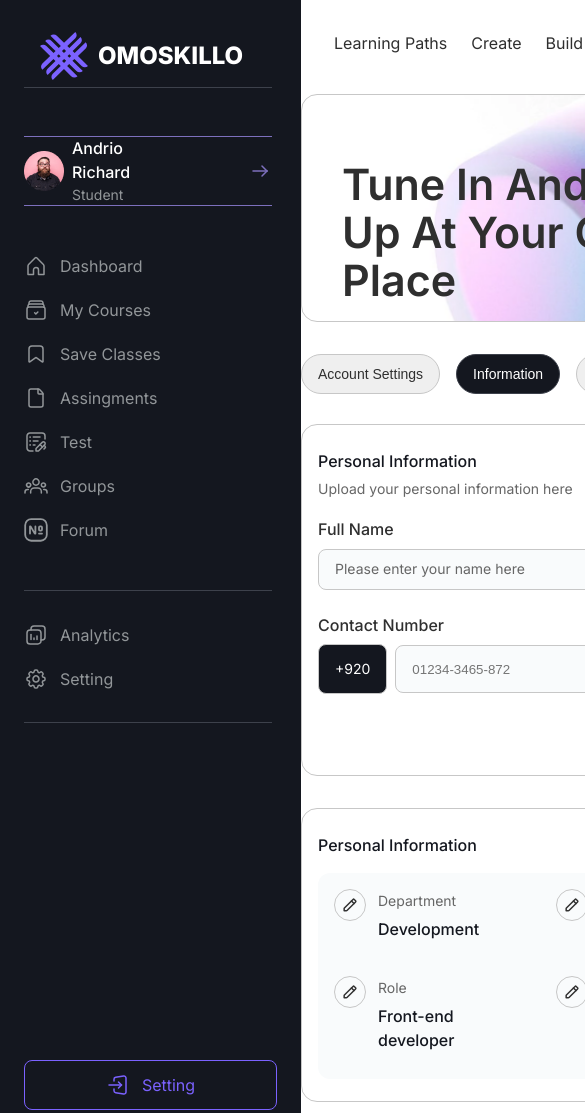
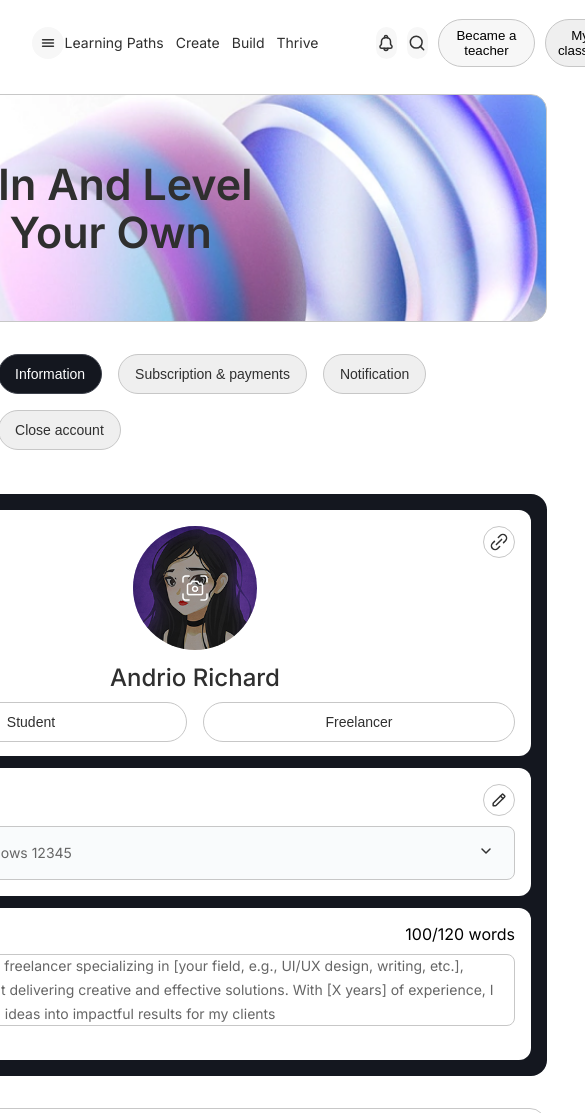
Before and after one commit to TamarCoder/Omoskillo, a plain HTML site: page index.html in a window 390 px wide. Shown: the top 1113 px of the page, 585 px wide, since content can reach past the window. Drawn offline with Linux system fonts and the light colour scheme.

Commit message:
test version for

```diff
--- a/global.css
+++ b/global.css
@@ -210,11 +210,16 @@ header {
 
 }
 
+.planshet-burger {
+    display: none;
+}
+
 .header-left {
     width: 323px;
     height: 38px;
     display: flex;
     align-items: center;
+    justify-content: space-between;
 }
 
 .navigation {
@@ -336,9 +341,11 @@ main {
 .main-buttons {
     width: 913px;
     height: 38px;
-    display: inline-flex;
+    display: flex;
     align-items: flex-start;
+    align-content: flex-start;
     gap: 16px;
+    flex-wrap: wrap;
 }
 
 .main-btn {
@@ -378,7 +385,8 @@ main {
 
 .main-content-container {
     width: 1080px;
-    height: 710px;
+    display: flex;
+    align-items: center;
 }
 
 .main-content-container-content {
@@ -386,7 +394,6 @@ main {
     height: 678px;
     display: flex;
     justify-content: space-between;
-    flex-wrap: wrap;
     gap: 32px;
 }
 
@@ -975,6 +982,7 @@ main {
     border-radius: 8px;
     border: 1px solid #C7C7C7;
 }
+
 .right-aside-bottom-text p {
     color: #666;
     font-size: 14px;
@@ -982,3 +990,150 @@ main {
     font-weight: 400;
     line-height: 24px;
 }
+
+
+
+
+
+
+
+
+/* პლანშეტისთვის */
+
+@media screen and (max-width: 768px) {
+    .container {
+        width: 100%;
+    }
+
+    aside {
+        display: none;
+    }
+
+    .main-content {
+        width: 100%;
+    }
+
+    header {
+        display: flex;
+        height: 62px;
+        display: flex;
+        align-items: flex-start;
+        justify-content: space-between;
+        padding: 24px 32px;
+        gap: 57px;
+
+    }
+
+    .planshet-burger {
+        display: inline-flex;
+        width: 32px;
+        height: 32px;
+        justify-content: center;
+        align-items: center;
+        border-radius: 100px;
+        background: #F7F7F7;
+    }
+
+    .header-left {
+        width: 311px;
+    }
+
+    .navigation {
+        width: 255px;
+
+    }
+
+    .navigation-lists {
+        width: 255px;
+        display: flex;
+        justify-content: center;
+        align-items: center;
+        gap: 12px;
+
+    }
+
+    .list-item a {
+        display: inline-block;
+        color: #2F2F2F;
+        font-size: 14px;
+        font-style: normal;
+        font-weight: 400;
+        line-height: 24px;
+    }
+
+    .header-right {
+        width: 336px;
+        display: flex;
+        align-items: center;
+        gap: 10px;
+    }
+
+
+    main {
+        display: flex;
+        justify-content: center;
+    }
+
+    .main__wrapper {
+        max-width: 768px;
+        width: 100%;
+        display: flex;
+        flex-direction: column;
+        align-items: center;
+        gap: 32px;
+    }
+
+    .main-cover {
+        width: 704px;
+    }
+    .main-buttons{
+        width: 704px;
+        height: 95px;
+        display: flex;
+        align-items: flex-start;
+        align-content: flex-start;
+        gap: 16px;
+        flex-wrap: wrap;
+
+    }
+    .main-content-container{
+       width: 704px;
+    }
+    .main-content-container-content{
+        width: 704px;
+        height: 1318px;
+        display: flex;
+        flex-direction: column-reverse;
+        align-items: center;
+        justify-content: center;
+    }
+
+    .right-aside{
+        width: 704px;
+        height: 582px;
+    }
+    .right-aside-top-two{
+        width: 100%;
+    }
+    .right-aside-top-two-buttons{
+        width: 100%;
+    }
+    .right-aside-top{
+       width: 672px;
+    }
+    .right-aside-center-top{
+        width: 100%;
+    }
+    .right-aside-center{
+       width: 672px;
+    }
+    .right-aside-bottom{
+       width: 672px;
+
+    }
+    .right-aside-bottom-text{
+        width: 640px;
+        height: 72px;
+    }
+
+}
--- a/index.html
+++ b/index.html
@@ -93,6 +93,9 @@
 
             <header>
                 <div class="header-left">
+                    <div class="planshet-burger">
+                        <img src="./images/butger-line.svg" alt="">
+                    </div>
                     <nav class="navigation">
                         <ul class="navigation-lists">
                             <li class="list-item">
@@ -261,7 +264,7 @@
                                         </div>
                                         <div class="photos">
                                             <div class="photo-icon">
-                                                <img src="./images/Frame37.png" alt=""  >
+                                                <img src="./images/Frame37.png" alt="">
                                             </div>
                                         </div>
                                         <div class="icon">
@@ -286,7 +289,7 @@
                                         </div>
                                     </div>
                                     <div class="right-aside-center-bottom">
-                                       <p>Evergreen Meadows 12345</p>
+                                        <p>Evergreen Meadows 12345</p>
                                         <div class="box-content-none">
                                             <img src="./images/bottonArrow.svg" alt="redact">
                                         </div>
@@ -299,7 +302,10 @@
                                         <p>100/120 words</p>
                                     </div>
                                     <div class="right-aside-bottom-text">
-                                        <p>"I'm a dedicated freelancer specializing in [your field, e.g., UI/UX design, writing, etc.], passionate about delivering creative and effective solutions. With [X years] of experience, I thrive on turning ideas into impactful results for my clients</p>
+                                        <p>"I'm a dedicated freelancer specializing in [your field, e.g., UI/UX design,
+                                            writing, etc.], passionate about delivering creative and effective
+                                            solutions. With [X years] of experience, I thrive on turning ideas into
+                                            impactful results for my clients</p>
                                     </div>
                                 </div>
                             </div>
```
Also changed, not shown: images/butger-line.svg (added).
